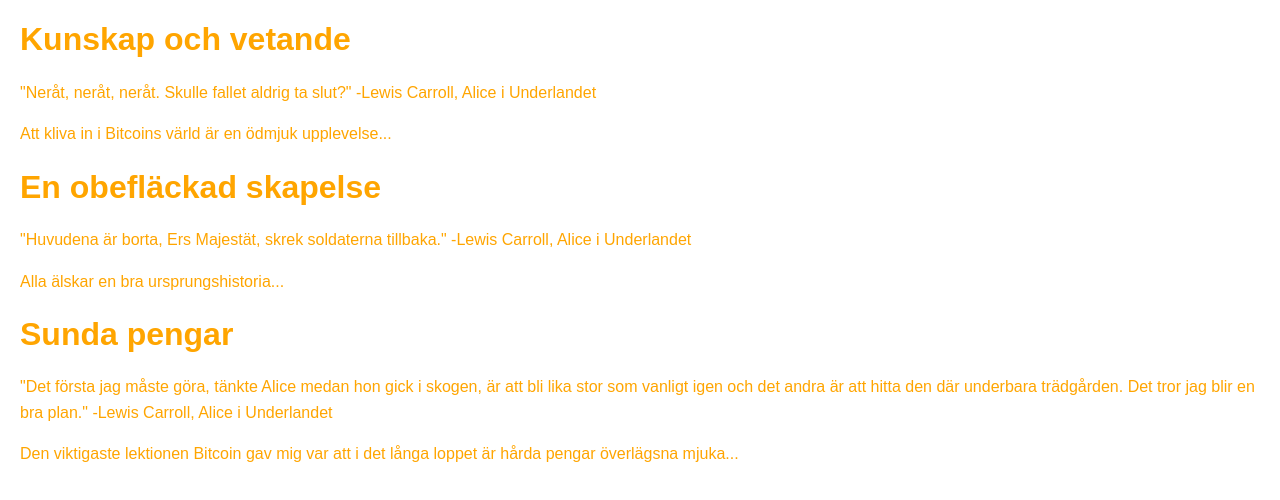
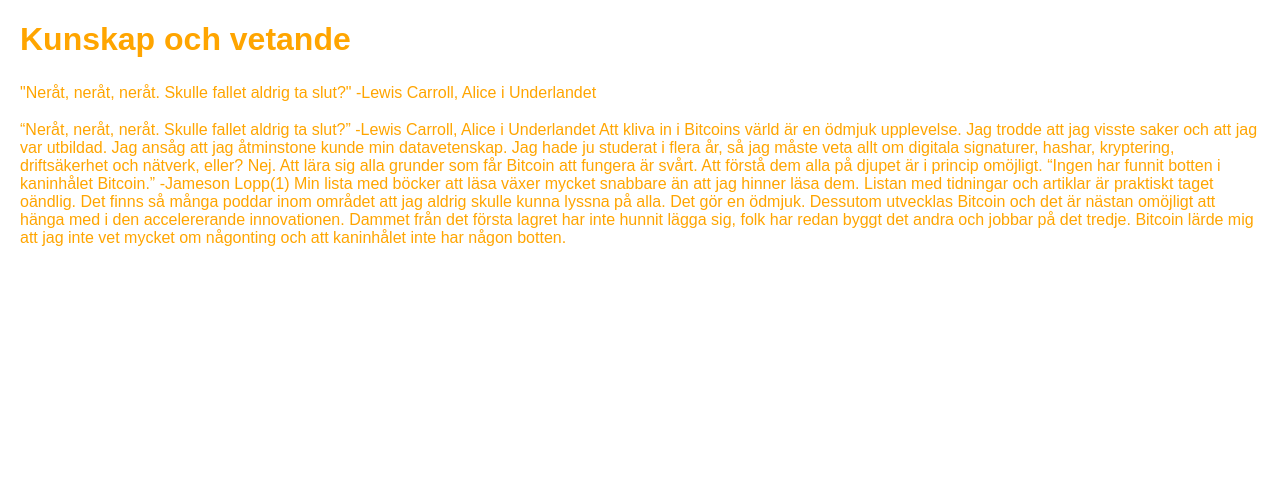
Before and after one commit to honungsgravlingen/honungsgravlingen, a plain HTML site: page index.html in a window 1280 px wide. Drawn offline with Linux system fonts and the light colour scheme.

Commit message:
Update index.html

```diff
--- a/index.html
+++ b/index.html
@@ -31,20 +31,13 @@
     <p>
         "Neråt, neråt, neråt. Skulle fallet aldrig ta slut?" -Lewis Carroll, Alice i Underlandet
     </p>
-    <p>Att kliva in i Bitcoins värld är en ödmjuk upplevelse...</p>
-    <!-- (Content continues...) -->
-    <h1>En obefläckad skapelse</h1>
-    <p>
-        "Huvudena är borta, Ers Majestät, skrek soldaterna tillbaka." -Lewis Carroll, Alice i Underlandet
-    </p>
-    <p>Alla älskar en bra ursprungshistoria...</p>
-    <!-- (Content continues...) -->
-    <h1>Sunda pengar</h1>
-    <p>
-        "Det första jag måste göra, tänkte Alice medan hon gick i skogen, är att bli lika stor som vanligt igen och det andra är att hitta den där underbara trädgården. Det tror jag blir en bra plan." -Lewis Carroll, Alice i Underlandet
-    </p>
-    <p>Den viktigaste lektionen Bitcoin gav mig var att i det långa loppet är hårda pengar överlägsna mjuka...</p>
-    <!-- (Content continues...) -->
+    “Neråt, neråt, neråt. Skulle fallet aldrig ta slut?” -Lewis Carroll, Alice i Underlandet
+    Att kliva in i Bitcoins värld är en ödmjuk upplevelse. Jag trodde att jag visste saker och att jag var utbildad. Jag ansåg att jag åtminstone kunde min datavetenskap. Jag hade ju studerat i flera år, så jag måste veta allt om digitala signaturer, hashar, kryptering, driftsäkerhet och nätverk, eller?
+    Nej.
+    Att lära sig alla grunder som får Bitcoin att fungera är svårt. Att förstå dem alla på djupet är i princip omöjligt.
+    “Ingen har funnit botten i kaninhålet Bitcoin.” -Jameson Lopp(1)
+    Min lista med böcker att läsa växer mycket snabbare än att jag hinner läsa dem. Listan med tidningar och artiklar är praktiskt taget oändlig. Det finns så många poddar inom området att jag aldrig skulle kunna lyssna på alla. Det gör en ödmjuk. Dessutom utvecklas Bitcoin och det är nästan omöjligt att hänga med i den accelererande innovationen. Dammet från det första lagret har inte hunnit lägga sig, folk har redan byggt det andra och jobbar på det tredje.
+    Bitcoin lärde mig att jag inte vet mycket om någonting och att kaninhålet inte har någon botten.
 </body>
 
 </html>
```
